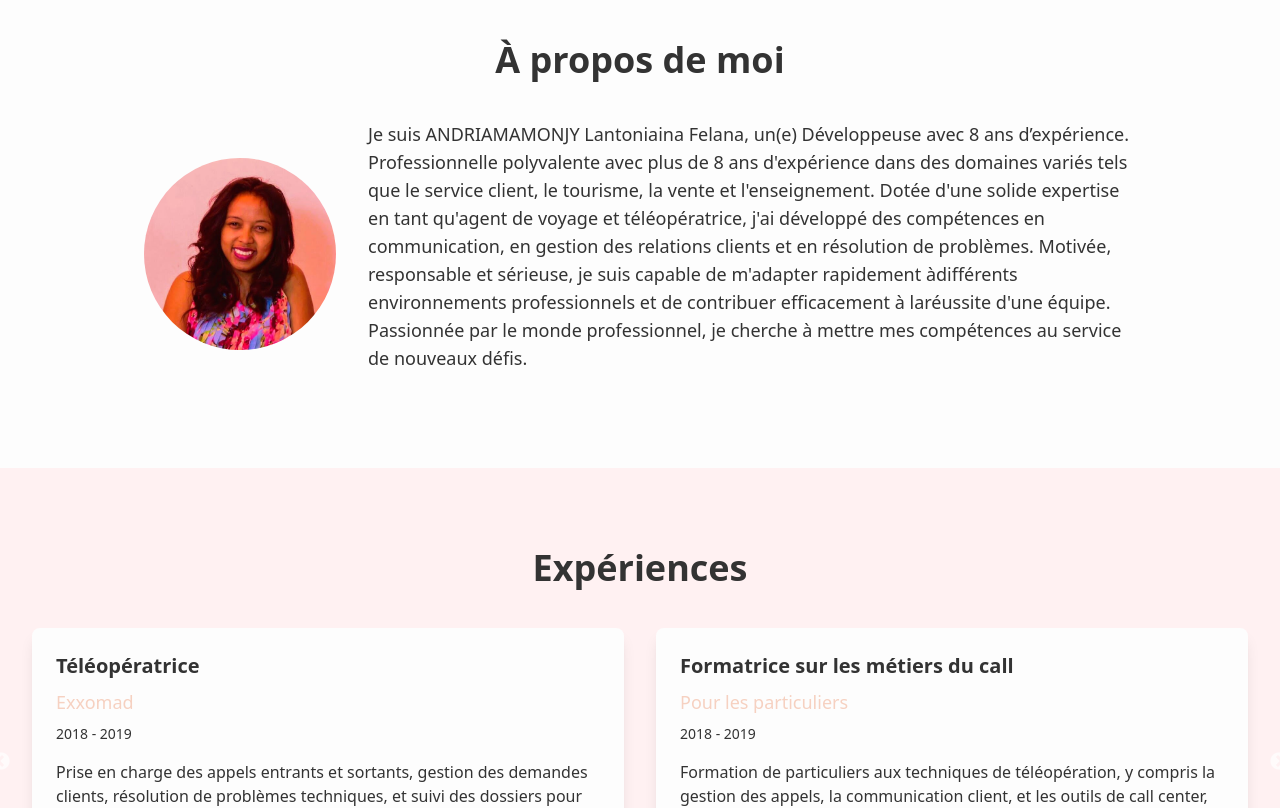
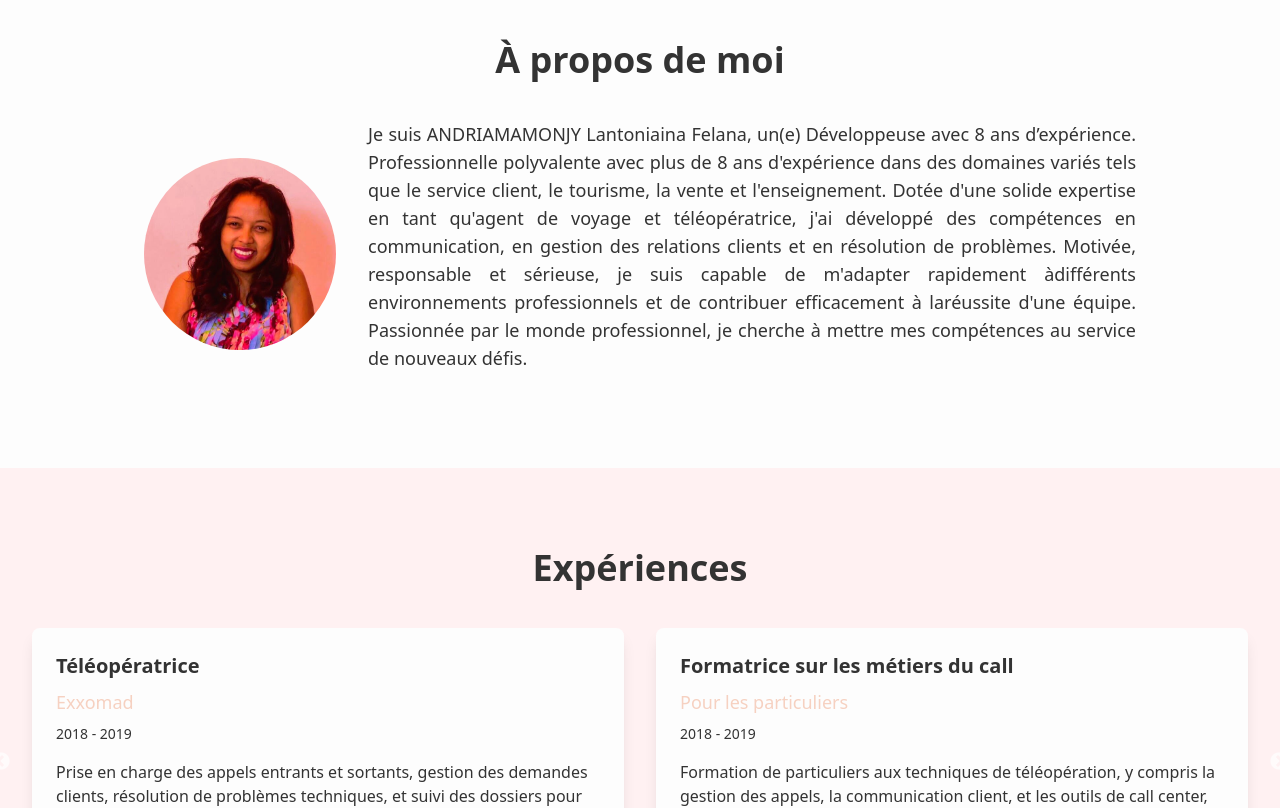
Before and after one commit to fetraandri/felanaPortfolio, a React (Vite) app: page / in a window 1280 px wide. Shown: the part 840-1648 px from the top of the page. Built offline with nearby package versions, Linux system fonts and the light colour scheme.

Commit message:
feat: add react-intersection-observer for animations, implement AnimatedSection in About, Contact, and Home sections, and enhance Portfolio with AnimatedCard

```diff
--- a/package.json
+++ b/package.json
@@ -17,6 +17,7 @@
     "react": "^19.0.0",
     "react-dom": "^19.0.0",
     "react-icons": "^5.5.0",
+    "react-intersection-observer": "^9.16.0",
     "react-slick": "^0.30.3",
     "slick-carousel": "^1.8.1"
   },
--- a/src/sections/About.jsx
+++ b/src/sections/About.jsx
@@ -1,5 +1,39 @@
 import aboutData from '../data/aboutData';
 import felanaproImage from '../assets/felanapro.jpg';
+import { motion, useAnimation } from "framer-motion";
+import { useInView } from "react-intersection-observer";
+import { useEffect } from "react";
+
+// Variantes d'animation
+const sectionVariant = {
+  visible: { opacity: 1, scale: 1, transition: { duration: 0.5 } },
+  hidden: { opacity: 0, scale: 0.8 }
+};
+
+// Composant réutilisable pour l'animation
+function AnimatedSection({ children }) {
+  const control = useAnimation();
+  const [ref, inView] = useInView({ threshold: 0.2 });
+
+  useEffect(() => {
+    if (inView) {
+      control.start("visible");
+    } else {
+      control.start("hidden");
+    }
+  }, [control, inView]);
+
+  return (
+    <motion.div
+      ref={ref}
+      variants={sectionVariant}
+      initial="hidden"
+      animate={control}
+    >
+      {children}
+    </motion.div>
+  );
+}
 
 function About() {
   const { name, profession, experience, description, skills } = aboutData;
@@ -8,6 +42,7 @@ function About() {
     <section id="about" className="py-20 bg-blanc-casse">
       <div className="max-w-5xl mx-auto px-4">
         <h2 className="text-4xl font-bold text-gris-fonce text-center mb-10">À propos de moi</h2>
+        <AnimatedSection>
           <div className="flex flex-col md:flex-row items-center gap-8">
             <img
               src={felanaproImage}
@@ -15,11 +50,12 @@ function About() {
               className="w-48 h-48 rounded-full object-cover flex-shrink-0"
             />
             <div>
-            <p className="text-lg text-gris-fonce mb-4">
+              <p className="text-lg text-gris-fonce mb-4 text-justify">
                 Je suis {name}, un(e) {profession} avec {experience} d’expérience. {description}
               </p>
             </div>
           </div>
+        </AnimatedSection>
       </div>
     </section>
   );
--- a/src/sections/Contact.jsx
+++ b/src/sections/Contact.jsx
@@ -1,10 +1,46 @@
 import contactData from '../data/contactData';
+import { motion, useAnimation } from "framer-motion";
+import { useInView } from "react-intersection-observer";
+import { useEffect } from "react";
+
+// Variantes d'animation
+const sectionVariant = {
+  visible: { opacity: 1, scale: 1, transition: { duration: 0.5 } },
+  hidden: { opacity: 0, scale: 0.8 }
+};
+
+// Composant réutilisable pour l'animation
+function AnimatedSection({ children }) {
+  const control = useAnimation();
+  const [ref, inView] = useInView({ threshold: 0.2 });
+
+  useEffect(() => {
+    if (inView) {
+      control.start("visible");
+    } else {
+      control.start("hidden");
+    }
+  }, [control, inView]);
+
+  return (
+    <motion.div
+      ref={ref}
+      variants={sectionVariant}
+      initial="hidden"
+      animate={control}
+    >
+      {children}
+    </motion.div>
+  );
+}
 
 function Contact() {
   return (
     <section id="contact" className="py-20 bg-blanc-casse">
       <div className="max-w-3xl mx-auto px-4">
         <h2 className="text-4xl font-bold text-gris-fonce text-center mb-10">Contactez-moi</h2>
+        <AnimatedSection>
+          <div>
             <form className="space-y-6">
               <div>
                 <label htmlFor="name" className="block text-gris-fonce mb-2">
@@ -56,6 +92,8 @@ function Contact() {
               </a>
             </p>
           </div>
+        </AnimatedSection>
+      </div>
     </section>
   );
 }
--- a/src/sections/Home.jsx
+++ b/src/sections/Home.jsx
@@ -1,5 +1,39 @@
 import felanaImage from '../assets/felanawithoutbg.png';
 import { ContainerTextFlip } from '../components/ContainerTextFlip';
+import { motion, useAnimation } from "framer-motion";
+import { useInView } from "react-intersection-observer";
+import { useEffect } from "react";
+
+// Variantes d'animation
+const sectionVariant = {
+  visible: { opacity: 1, scale: 1, transition: { duration: 0.5 } },
+  hidden: { opacity: 0, scale: 0.8 }
+};
+
+// Composant réutilisable pour l'animation
+function AnimatedSection({ children }) {
+  const control = useAnimation();
+  const [ref, inView] = useInView({ threshold: 0.2 });
+
+  useEffect(() => {
+    if (inView) {
+      control.start("visible");
+    } else {
+      control.start("hidden");
+    }
+  }, [control, inView]);
+
+  return (
+    <motion.div
+      ref={ref}
+      variants={sectionVariant}
+      initial="hidden"
+      animate={control}
+    >
+      {children}
+    </motion.div>
+  );
+}
 
 function Home() {
   return (
@@ -7,7 +41,9 @@ function Home() {
       id="home"
       className="min-h-screen bg-rose-50 pt-16 flex items-center justify-center"
     >
-      <div className="max-w-6xl mx-auto px-4 flex flex-col lg:flex-row items-center justify-between gap-8">
+      <div className="max-w-6xl mx-auto px-4">
+        <AnimatedSection>
+          <div className="flex flex-col lg:flex-row items-center justify-between gap-8">
             {/* Partie gauche : Image */}
             <div className="w-full lg:w-1/2 flex justify-center lg:justify-start">
               <div className="relative">
@@ -28,9 +64,10 @@ function Home() {
               <p className="text-lg md:text-xl text-gris-fonce mb-6 text-justify">
                 Je suis Felana, motivée par l'idée d'apporter des solutions efficaces et professionnelles dans le domaine du service client et du tourisme. Animée par le désir d’accompagner les équipes et les clients avec dynamisme et organisation, je mets un point d’honneur à optimiser chaque expérience. Engagée à valoriser mes compétences en communication et en gestion, je m’adapte rapidement aux défis professionnels. Passionnée par l’optimisation des relations clients, je cherche à contribuer à la réussite collective avec sérieux et enthousiasme.
               </p>
-          <ContainerTextFlip /> {/* Intégration ici */}
-
+              <ContainerTextFlip />
             </div>
+          </div>
+        </AnimatedSection>
       </div>
     </section>
   );
--- a/src/sections/Portfolio.jsx
+++ b/src/sections/Portfolio.jsx
@@ -1,22 +1,61 @@
 import Slider from "react-slick";
 import experiencesData from '../data/experiencesData';
+import { motion, useAnimation } from "framer-motion";
+import { useInView } from "react-intersection-observer";
+import { useEffect } from "react";
+
+// Variantes d'animation pour les cartes
+const cardVariant = {
+  visible: { opacity: 1, scale: 1, transition: { duration: 0.5 } },
+  hidden: { opacity: 0, scale: 0.8 }
+};
+
+// Composant pour une carte animée
+function AnimatedCard({ experience }) {
+  const control = useAnimation();
+  const [ref, inView] = useInView({ threshold: 0.2 });
+
+  useEffect(() => {
+    if (inView) {
+      control.start("visible");
+    } else {
+      control.start("hidden");
+    }
+  }, [control, inView]);
+
+  return (
+    <motion.div
+      ref={ref}
+      variants={cardVariant}
+      initial="hidden"
+      animate={control}
+      className="px-4"
+    >
+      <div className="bg-blanc-casse rounded-lg shadow-lg p-6 h-full">
+        <h3 className="text-xl font-semibold text-gris-fonce mb-2">{experience.title}</h3>
+        <p className="text-lg font-medium text-rose-poudre mb-2">{experience.company}</p>
+        <p className="text-sm text-gris-fonce mb-4">{experience.period}</p>
+        <p className="text-gris-fonce mb-4">{experience.description}</p>
+      </div>
+    </motion.div>
+  );
+}
 
 function Portfolio() {
-  // Paramètres du carrousel
   const settings = {
-    dots: true, // Afficher les points de navigation
-    infinite: true, // Boucle infinie
-    speed: 500, // Vitesse de transition (ms)
-    slidesToShow: 2, // Nombre de cartes visibles à la fois
-    slidesToScroll: 1, // Nombre de cartes à faire défiler à chaque clic
-    autoplay: true, // Défilement automatique
-    autoplaySpeed: 3000, // Délai entre chaque défilement automatique (ms)
-    arrows: true, // Afficher les flèches de navigation
+    dots: true,
+    infinite: true,
+    speed: 500,
+    slidesToShow: 2,
+    slidesToScroll: 1,
+    autoplay: true,
+    autoplaySpeed: 3000,
+    arrows: true,
     responsive: [
       {
-        breakpoint: 1024, // En dessous de 1024px (lg)
+        breakpoint: 1024,
         settings: {
-          slidesToShow: 1, // 1 carte visible sur tablette/mobile
+          slidesToShow: 1,
           slidesToScroll: 1,
         },
       },
@@ -29,14 +68,7 @@ function Portfolio() {
         <h2 className="text-4xl font-bold text-gris-fonce text-center mb-10">Expériences</h2>
         <Slider {...settings}>
           {experiencesData.map((experience) => (
-            <div key={experience.id} className="px-4">
-              <div className="bg-blanc-casse rounded-lg shadow-lg p-6 h-full">
-                <h3 className="text-xl font-semibold text-gris-fonce mb-2">{experience.title}</h3>
-                <p className="text-lg font-medium text-rose-poudre mb-2">{experience.company}</p>
-                <p className="text-sm text-gris-fonce mb-4">{experience.period}</p>
-                <p className="text-gris-fonce mb-4">{experience.description}</p>
-              </div>
-            </div>
+            <AnimatedCard key={experience.id} experience={experience} />
           ))}
         </Slider>
       </div>
```
Also changed, not shown: 1 other file (tests, documents, lock files or other folders). Lines whose indentation alone changed are shown as unchanged.
